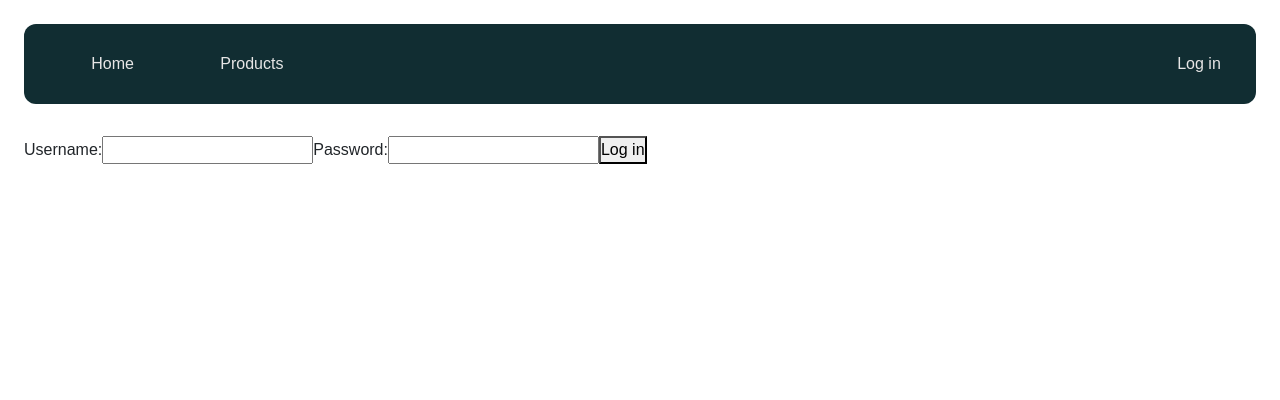
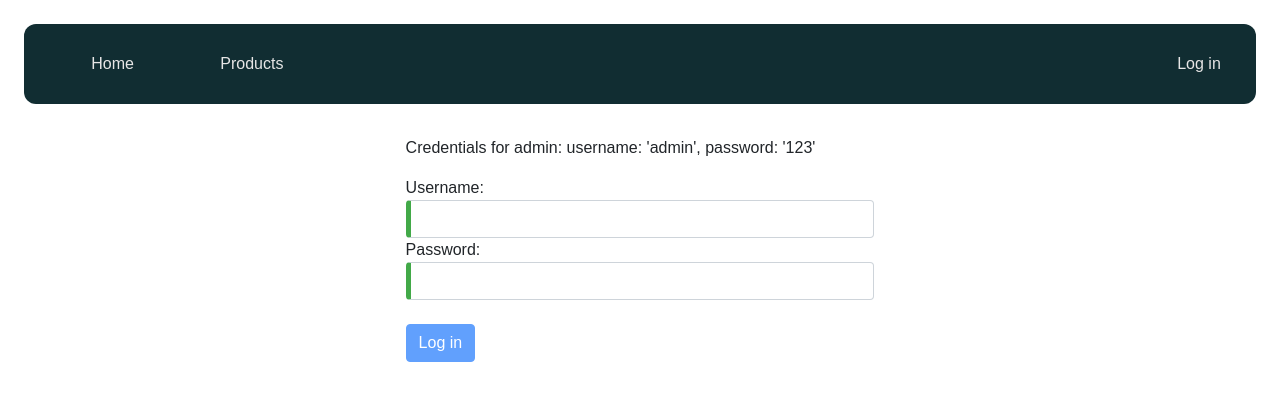
Before and after one commit to pb7932/angular-storage, an Angular app: page /login in a window 1280 px wide. Shown: the top 400 px of the page. Built offline with nearby package versions, Linux system fonts and the light colour scheme.

Commit message:
Implementing login logic, taking in username and password, adding styles to LoginComponent

```diff
--- a/src/app/app.module.ts
+++ b/src/app/app.module.ts
@@ -10,7 +10,6 @@ import { ProductsModule } from './products/products.module';
 import { AdminModule } from './admin/admin.module';
 import { NavigationComponent } from './components/navigation/navigation.component';
 import { AuthModule } from './auth/auth.module';
-import { Router } from '@angular/router';
 
 @NgModule({
   declarations: [
--- a/src/app/auth/auth.module.ts
+++ b/src/app/auth/auth.module.ts
@@ -1,4 +1,5 @@
 import { NgModule } from '@angular/core';
+import { FormsModule } from '@angular/forms';
 import { CommonModule } from '@angular/common';
 
 import { AuthRoutingModule } from './auth-routing.module';
@@ -11,6 +12,7 @@ import { LoginComponent } from './login/login.component';
   ],
   imports: [
     CommonModule,
+    FormsModule,
     AuthRoutingModule
   ]
 })
--- a/src/app/auth/auth.service.ts
+++ b/src/app/auth/auth.service.ts
@@ -8,7 +8,7 @@ import { delay, tap } from 'rxjs/operators';
 export class AuthService {
 
   isLoggedIn: BehaviorSubject<boolean>;
-  redirectUrl: string | null = null;
+  redirectUrl: string | null = 'admin';
 
   constructor() {
     this.isLoggedIn = new BehaviorSubject<boolean>(false);
--- a/src/app/auth/login/login.component.css
+++ b/src/app/auth/login/login.component.css
@@ -0,0 +1,23 @@
+.ng-valid[required],
+.ng-valid.required {
+  border-left: 5px solid #42a948; /* green */
+}
+
+.ng-invalid:not(form) {
+  border-left: 5px solid #a94442; /* red */
+}
+
+.ng-pristine[required],
+.ng-pristine.required {
+  border-left: 5px solid #42a948;
+}
+
+.centered-container {
+  width: 40%;
+  margin: auto;
+}
+
+button {
+  margin-top: 1.5rem;
+  margin-bottom: 1.5rem;
+}
--- a/src/app/auth/login/login.component.html
+++ b/src/app/auth/login/login.component.html
@@ -1,3 +1,21 @@
-<label for="username">Username: </label><input type="text" name="username" id="username">
-<label for="password">Password: </label><input type="password" name="password" id="password">
-<button (click)="login()">Log in</button>
+<div class="container centered-container">
+    <p>Credentials for admin: username: 'admin', password: '123'</p>
+    <form (ngSubmit)="login()" #loginForm="ngForm">
+        <div class="form-group">
+            <label for="username">Username: </label>
+            <input type="text" class="form-control"
+                    [(ngModel)]="username" name="username" id="username" required #name="ngModel">
+            <div [hidden]="name.valid || name.pristine" class="alert alert-danger">Username is required.</div>
+        </div>
+
+        <div class="form-group">
+            <label for="password">Password: </label>
+            <input type="password" class="form-control"
+                    [(ngModel)]="password" name="password" id="password" required #pass="ngModel">
+            <div [hidden]="pass.valid || pass.pristine"
+                    class="alert alert-danger">Password is required.</div>
+        </div>
+        <button type="submit" class="btn btn-primary" [disabled]="!loginForm.form.valid">Log in</button>
+    </form>
+    <div [hidden]="loggedIn">Wrong username and password. Try again!</div>
+</div>
--- a/src/app/auth/login/login.component.ts
+++ b/src/app/auth/login/login.component.ts
@@ -1,4 +1,4 @@
-import { Component, OnInit } from '@angular/core';
+import { Component, Input, OnInit } from '@angular/core';
 import { Router } from '@angular/router';
 
 import { AuthService } from '../auth.service';
@@ -9,22 +9,30 @@ import { AuthService } from '../auth.service';
   styleUrls: ['./login.component.css']
 })
 export class LoginComponent implements OnInit {
+  username: string;
+  password: string;
+  loggedIn: boolean;
 
   constructor(private authService: AuthService,
-    private router: Router) { }
+    private router: Router) {
+      this.username = '';
+      this.password = '';
+      this.loggedIn = true;
+     }
 
   ngOnInit(): void {
   }
 
   login():void {
-    this.authService.login('admin', '123').subscribe(() => {
+    this.authService.login(this.username, this.password).subscribe(() => {
+      this.loggedIn = true;
       this.authService.isLoggedIn.subscribe(x => {
         if(x == true) {
           const redirectUrl = this.authService.redirectUrl;
           this.router.navigate([redirectUrl]);
         }
         else {
-         //wrong username and password
+          this.loggedIn = false;
         }
       });
     });
```
